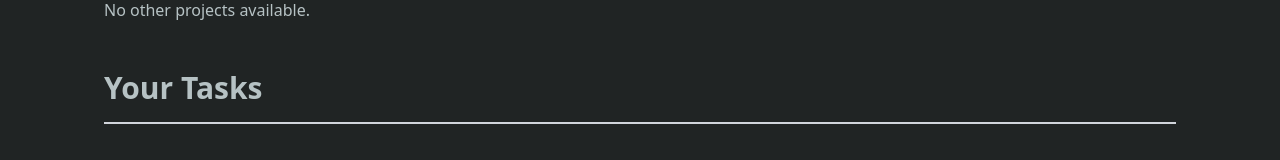
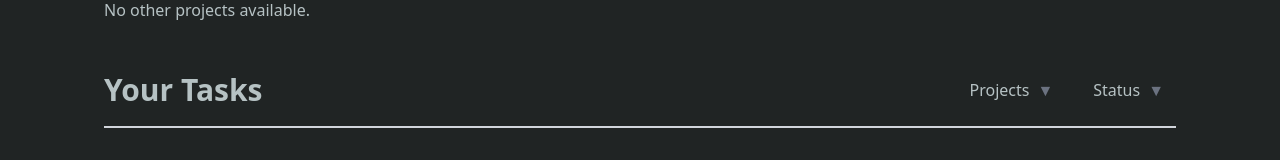
Before and after one commit to NicolasLBN/TaskFlow, a React (Create React App) app in the folder frontend/: page /home in a window 1280 px wide. Shown: the part 414-574 px from the top of the page. Built offline with nearby package versions, Linux system fonts and the light colour scheme.

Commit message:
Add status and projects dropdown

```diff
--- a/frontend/src/pages/HomePage.tsx
+++ b/frontend/src/pages/HomePage.tsx
@@ -8,26 +8,26 @@ import { User } from '../types/User';
 import { jwtDecode } from 'jwt-decode';
 import { Task, UserTask } from '../types/Task';
 import TaskList from '../components/List/TaskList';
+import Dropdown from '../utils/Dropdown';
 
-// Define DecodedToken interface for jwtDecode
 interface DecodedToken {
   sub: string;
   username: string;
 }
 
 
-
 const Projects: React.FC = () => {
   const [currentUser, setCurrentUser] = useState<User | null>(null);
-  const [userTasks, setUserTasks] = useState<UserTask[]>([]); // Changed type here
+  const [userTasks, setUserTasks] = useState<UserTask[]>([]);
   const [projects, setProjects] = useState<Project[]>([]);
   const [userProjects, setUserProjects] = useState<Project[]>([]);
   const [otherProjects, setOtherProjects] = useState<Project[]>([]);
   const [loading, setLoading] = useState<boolean>(true);
+  const [selectedProject, setSelectedProject] = useState<string[]>([]);
+  const [selectedStatus, setSelectedStatus] = useState<string[]>([]);
   const navigate = useNavigate();
 
   useEffect(() => {
-
     const fetchData = async () => {
       try {
         // Decode the token to get the current user's information
@@ -48,7 +48,6 @@ const Projects: React.FC = () => {
         // Separate projects into userProjects and otherProjects
         const userProjects: Project[] = [];
         const otherProjects: Project[] = [];
-
         projects.forEach((project: Project) => {
           const isMember = (project.users ?? []).some((user: User) => user.id === currentSessionUser.id);
           if (isMember) {
@@ -57,27 +56,22 @@ const Projects: React.FC = () => {
             otherProjects.push(project);
           }
         });
-
         setUserProjects(userProjects);
         setOtherProjects(otherProjects);
-        console.log('User Projects:', userProjects);
 
-        // Create a new array of user tasks with the related project attached
+        // Création d'un tableau de tâches avec le nom du projet attaché
         const assignedTasks: UserTask[] = userProjects.flatMap((project) =>
           (project.tasks ?? [])
             .filter((task: any) => task.assigned_user_id && task.assigned_user_id.id === currentSessionUser.id)
             .map((task: any) => ({ ...task, project: project.name }))
         );
-        console.log('Assigned Tasks:', assignedTasks);
         setUserTasks(assignedTasks);
-
       } catch (error) {
         console.error('Error fetching projects:', error);
       } finally {
         setLoading(false);
       }
     };
-
     fetchData();
   }, []);
 
@@ -120,6 +114,15 @@ const Projects: React.FC = () => {
     navigate(`/kanban/${project.id}`, { state: { project } });
   };
 
+  // Filtrage des userTasks en fonction des dropdowns
+  const filteredUserTasks = userTasks.filter((task) => {
+    const matchesProject =
+      selectedProject.length === 0 || selectedProject.includes(task.project);
+    const matchesStatus =
+      selectedStatus.length === 0 || selectedStatus.includes(task.status || '');
+    return matchesProject && matchesStatus;
+  });
+
   if (loading) {
     return <p>Loading...</p>;
   }
@@ -127,7 +130,9 @@ const Projects: React.FC = () => {
   return (
     <div>
       <Navbar />
-      <h1 className="text-4xl font-bold text-center my-8">{currentUser?.username.toUpperCase() } Dashboard</h1>
+      <h1 className="text-4xl font-bold text-center my-8">
+        {currentUser?.username.toUpperCase()} Dashboard
+      </h1>
 
       {/* User Projects Section */}
       <div className="mx-auto max-w-6xl px-10">
@@ -160,7 +165,7 @@ const Projects: React.FC = () => {
               <ProjectCard
                 key={project.id}
                 project={project}
-                members={(project.users ?? [])}
+                members={project.users ?? []}
                 onJoin={() => handleJoinProject(project.id)}
               />
             ))
@@ -172,10 +177,26 @@ const Projects: React.FC = () => {
 
       {/* Task Section */}
       <div className="mx-auto max-w-6xl px-10 mt-12">
-        <h2 className="text-3xl font-semibold text-left mb-4">Your Tasks</h2>
+        <div className="flex items-center justify-between mb-4">
+          <h2 className="text-3xl font-semibold text-left">Your Tasks</h2>
+          <div className="flex space-x-4">
+            <Dropdown
+              label="Projects"
+              options={[...userProjects.map((project) => project.name)]}
+              selected={selectedProject}
+              onChange={setSelectedProject}
+            />
+            <Dropdown
+              label="Status"
+              options={['todo', 'inProgress', 'done']}
+              selected={selectedStatus}
+              onChange={setSelectedStatus}
+            />
+          </div>
+        </div>
         <hr className="mb-8 border-t-2 border-gray-300" />
         <div className="grid grid-cols-1 gap-6 mb-8">
-          <TaskList userTasks={userTasks} />
+          <TaskList userTasks={filteredUserTasks} />
         </div>
       </div>
     </div>
--- /dev/null
+++ b/frontend/src/utils/Dropdown.tsx
@@ -0,0 +1,68 @@
+import React, { useState, useRef, useEffect } from 'react';
+
+interface DropdownProps {
+  options: string[];
+  selected: string[];
+  onChange: (value: string[]) => void;
+  label?: string;
+}
+
+const Dropdown: React.FC<DropdownProps> = ({ options, selected, onChange, label }) => {
+  const [isOpen, setIsOpen] = useState(false);
+  const dropdownRef = useRef<HTMLDivElement>(null);
+
+  const toggleDropdown = () => {
+    setIsOpen(!isOpen);
+  };
+
+  const handleCheckboxChange = (option: string) => {
+    console.log(`Checkbox changed for option: ${option}`);
+    if (selected.includes(option)) {
+      onChange(selected.filter(item => item !== option));
+    } else {
+      onChange([...selected, option]);
+    }
+  };
+
+  // Fermeture du dropdown lorsque l'on clique en dehors
+  useEffect(() => {
+    const handleClickOutside = (event: MouseEvent) => {
+      if (dropdownRef.current && !dropdownRef.current.contains(event.target as Node)) {
+        setIsOpen(false);
+      }
+    };
+    document.addEventListener('mousedown', handleClickOutside);
+    return () => {
+      document.removeEventListener('mousedown', handleClickOutside);
+    };
+  }, []);
+
+  return (
+    <div className="relative inline-block text-left" ref={dropdownRef}>
+      <button
+        onClick={toggleDropdown}
+        className="rounded px-3 py-2 text-grey-800 cursor-pointer hover:bg-gray-500/50 flex items-center justify-between w-full"
+      >
+        <span>{label ? label : "Select..."}</span>
+        <span className="ml-2 text-gray-500">&#x25BC;</span>
+      </button>
+      {isOpen && (
+        <div className="absolute mt-1 w-56 bg-[#28242c] rounded shadow-lg z-10">
+          {options.map(option => (
+            <label key={option} className="flex items-center px-4 py-2 hover:bg-gray-200/50 cursor-pointer">
+              <input
+                type="checkbox"
+                className="mr-2"
+                checked={selected.includes(option)}
+                onChange={() => handleCheckboxChange(option)}
+              />
+              <span>{option}</span>
+            </label>
+          ))}
+        </div>
+      )}
+    </div>
+  );
+};
+
+export default Dropdown;
```
